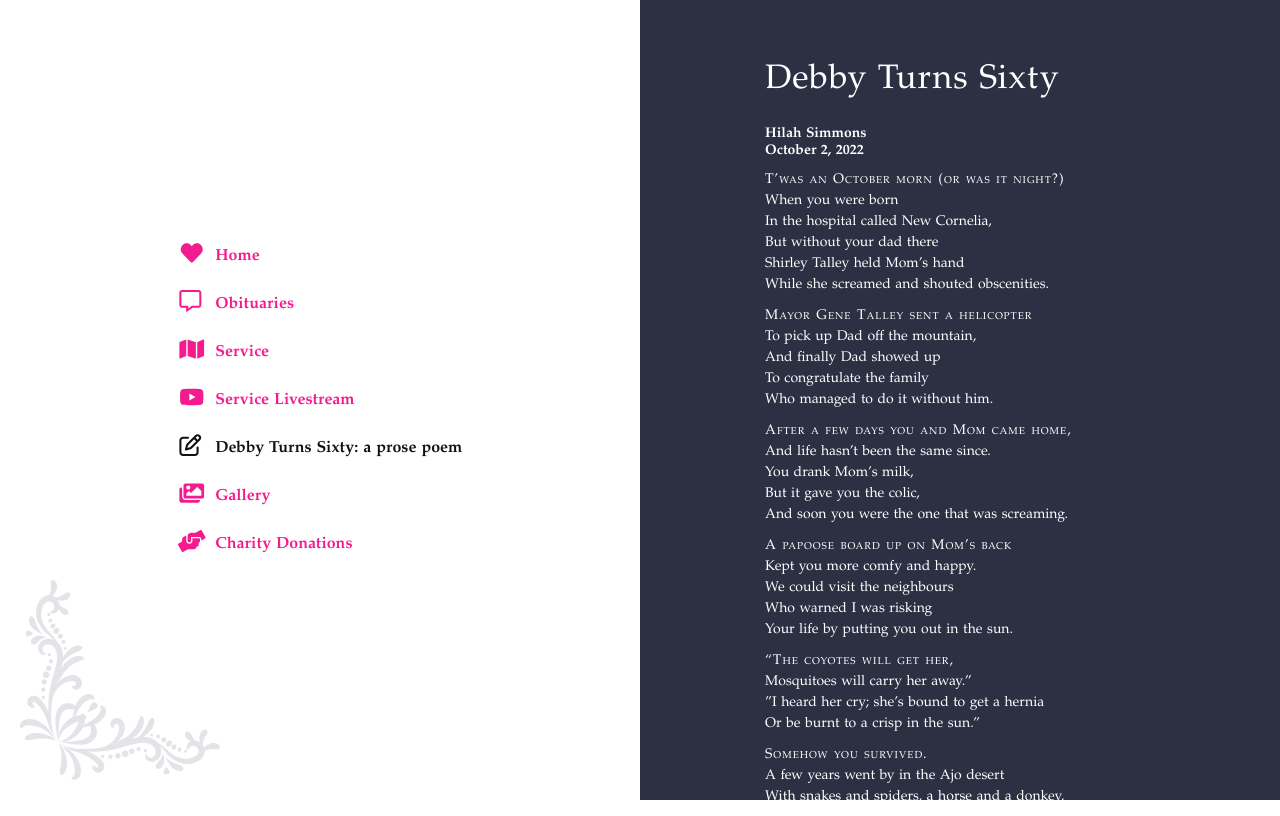
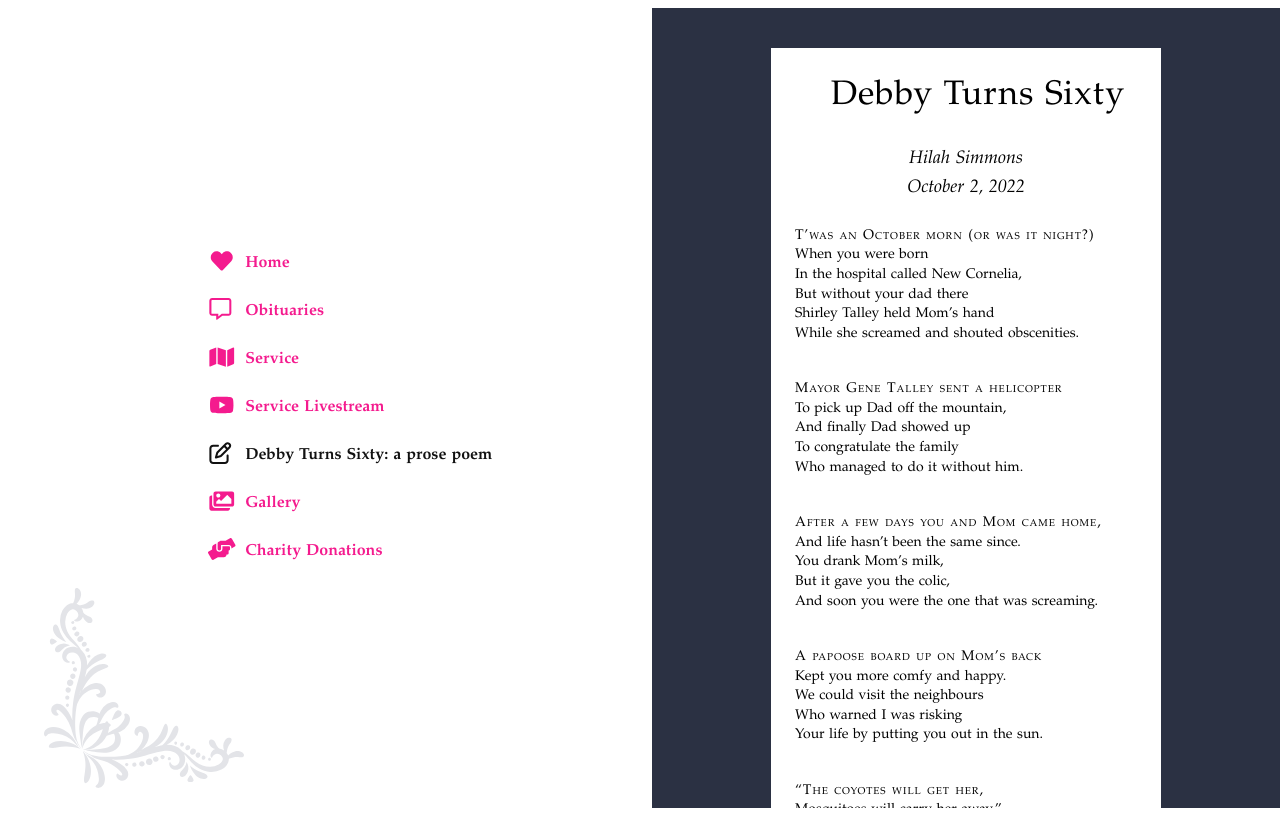
Before and after one commit to forDebby/memorial, a Nuxt app: page /poem in a window 1280 px wide. Built offline with nearby package versions, Linux system fonts and the light colour scheme.

Commit message:
improve legbility

```diff
--- a/layouts/default.vue
+++ b/layouts/default.vue
@@ -28,10 +28,11 @@ html {
 }
 
 .fa-ulist {
-    margin: 10px 0px!important;
+  margin: 10px 0px !important;
   list-style-type: none;
   position: relative;
 }
+
 .fa-icon::before {
   display: inline-block;
   text-rendering: auto;
@@ -53,7 +54,7 @@ html {
 }
 
 .fa-list {
-    margin: 0!important;
+  margin: 0 !important;
   padding: 6px 0;
   padding-left: 23px;
   min-height: 28px;
@@ -68,17 +69,20 @@ html {
   justify-content: center;
   align-items: center;
   text-align: center;
+
   @media screen and (max-width: 800px) {
     flex-direction: column;
     justify-content: flex-start;
   }
 }
+
 .icon {
   margin-right: 10px;
   font-size: 22px;
-  height:28px;
+  height: 28px;
   width: 27.5px;
 }
+
 .section {
   flex: 0 0 50%;
   min-height: 100vh;
@@ -87,20 +91,23 @@ html {
   justify-content: center;
   align-items: center;
   text-align: center;
+
   @media screen and (max-width: 800px) {
     position: fixed;
     top: 0;
     left: 0;
     width: 100%;
     min-height: auto;
-    height: 100%!important;
-    padding-bottom: 90px!important;
+    height: 100% !important;
+    padding-bottom: 90px !important;
   }
+
   &.links {
     background-image: url('~assets/corner.svg');
     background-position: bottom 20px left 20px;
     background-repeat: no-repeat;
     background-size: 200px;
+
     @media screen and (max-width: 800px) {
       padding: 0;
       background-position: bottom 2px left 2px;
@@ -110,22 +117,26 @@ html {
       bottom: 0;
       left: 0;
       width: 100%;
-      height: 80px!important;
+      height: 80px !important;
       background: #1e2333d9;
-      padding-bottom: 0px!important;
+      padding-bottom: 0px !important;
       z-index: 2;
       backdrop-filter: blur(5px);
+
       ul {
         display: flex;
         justify-content: space-around;
         width: 100%;
         height: 100%;
+
         li {
           height: 100%;
           width: 20%;
+
           .icon {
             margin: 0;
           }
+
           a {
             height: 100%;
             padding: 0;
@@ -134,12 +145,15 @@ html {
             align-items: center;
             color: #fffc;
             font-size: 12px;
+
             &.nuxt-link-exact-active {
               color: #fff;
+
               .icon {
                 color: lighten($highlight, 5%);
               }
             }
+
             .menu span {
               display: none;
             }
@@ -147,6 +161,7 @@ html {
         }
       }
     }
+
     ul {
       padding: 0;
     }
@@ -157,9 +172,11 @@ html {
     justify-content: space-evenly;
     overflow: auto;
     height: 100vh;
+
     @media (max-height: 600px) {
       justify-content: normal;
     }
+
     img {
       //-webkit-filter: grayscale(100%); /* Safari 6.0 - 9.0 */
       //filter: grayscale(100%);
@@ -168,6 +185,7 @@ html {
       box-shadow: 0 0 10px 3px rgba(0, 0, 0, 0.6);
     }
   }
+
   &.details {
     background: $background;
     color: white;
@@ -179,33 +197,48 @@ html {
     height: 100vh;
 
     p {
-      margin: 10px 0;
       font-weight: 300;
+      line-height: calc(1ex / 0.32);
+      margin: calc(1ex / 0.32) 0;
+
       &.highlight {
         background: $highlightmuted;
         padding: 20px;
         font-weight: 400;
       }
     }
+
+    /* The browser correctly supports hyphenation */
+    p[lang="en"] {
+      text-align: justify;
+      hyphens: auto;
+    }
+
     .fa-li {
       color: $highlight;
     }
+
     ul {
       font-weight: 300;
       margin: 0 0 0 25px;
       padding: 0;
+
       li {
         margin: 10px 0;
       }
     }
+
     .title {
       margin: 0px 0 25px;
     }
+
     h2 {
       margin: 40px 0 5px;
       align-items: center;
       display: flex;
-      span, em {
+
+      span,
+      em {
         background: $highlightmuted;
         padding: 3px 7px;
         font-size: 16px;
@@ -214,6 +247,7 @@ html {
       }
     }
   }
+
   .button {
     padding: 15px 30px;
     border-radius: 4px;
@@ -222,29 +256,33 @@ html {
     text-decoration: none;
     color: #fff;
     margin: 10px 0;
-    box-shadow: 0 0 5px 2px rgba(0,0,0,0.3);
-    border-top: 1px solid rgba(255,255,255,0.2);
+    box-shadow: 0 0 5px 2px rgba(0, 0, 0, 0.3);
+    border-top: 1px solid rgba(255, 255, 255, 0.2);
     display: inline-block;
   }
 }
+
 ul {
   list-style: none;
   font-weight: 700;
   text-align: left;
   font-size: 16px;
-  li {
-  }
+
+  li {}
+
   a {
     color: $highlight;
     text-decoration: none;
     padding: 10px 0;
     display: flex;
     align-items: center;
+
     &.nuxt-link-exact-active {
       color: #111;
     }
   }
 }
+
 .highlight {
   background: $highlight;
   padding: 3px 7px;
@@ -255,6 +293,7 @@ ul {
 }
 
 .menu {
+
   //display: flex;
   //flex-direction: column;
   small {
@@ -262,11 +301,13 @@ ul {
     font-weight: 400;
   }
 }
+
 .name {
   font-size: 40px;
   color: #fff;
   font-weight: 300;
 }
+
 .title {
   font-family: 'Pinyon Script', cursive;
   display: block;
@@ -276,6 +317,7 @@ ul {
   letter-spacing: 1px;
   margin: 40px 0;
   color: #fff;
+
   @media screen and (max-width: 800px) {
     font-size: 40px;
     margin: 30px 0;
@@ -287,6 +329,7 @@ ul {
   font-size: 14px;
   color: #adb4c7;
   margin: 40px 0;
+
   @media screen and (max-width: 800px) {
     margin: 25px 0;
   }
@@ -299,13 +342,16 @@ ul {
   overflow: visible;
   vertical-align: -.125em;
 }
+
 .fa-fw {
   text-align: center;
 }
+
 .fa-ul {
   list-style-type: none;
   position: relative;
 }
+
 .fa-li {
   left: -2em;
   position: absolute;
@@ -313,6 +359,7 @@ ul {
   width: 2em;
   line-height: inherit;
 }
+
 .svg-inline--fa.fa-w-8 {
   width: .5em;
 }
--- a/pages/poem.vue
+++ b/pages/poem.vue
@@ -140,38 +140,37 @@ h2,
 p {
     margin: 0;
     padding: 0;
-    font: 14px Baskerville, "Palatino Linotype", "Times New Roman", Times, serif;
+    font: 14px Baskerville, Garamond, "Palatino Linotype", "Times New Roman", Times, serif;
+    line-height: calc(1ex / 0.32);
+    padding: 0.5rem 0rem 0.5rem 1.5rem;
 }
 
 .poem {
+    background-color: white;
+    color: black;
     margin: auto;
     padding: 20px 0;
     text-align: left;
     width: 390px;
 }
 
-.poem h1,
-h2 {
+h1, h2, h4 {
     font-weight: normal;
+    color: black;
+    text-align: center;
 }
 
 
 .poem h1 {
     font-size: 34px;
     line-height: 1.2;
-    margin-bottom: 10px;
 }
 
-.poem h2 {
+.poem h4 {
     font-size: 18px;
     font-style: italic;
     margin-bottom: 10px;
     text-align: center;
-}
-
-p {
-    line-height: 1.5;
-    margin-bottom: 15px;
 }
 
 .poem h2+p:first-letter {
```
Lines whose indentation alone changed are shown as unchanged.
